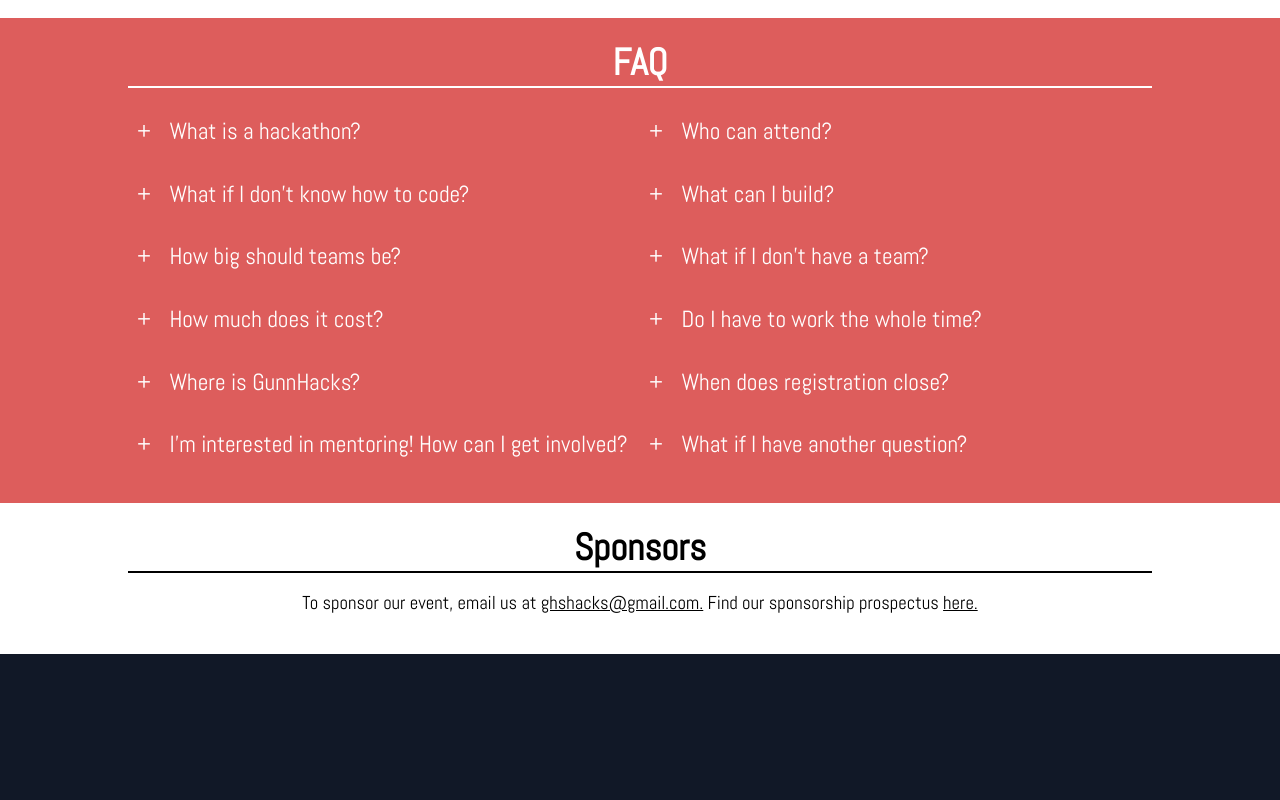
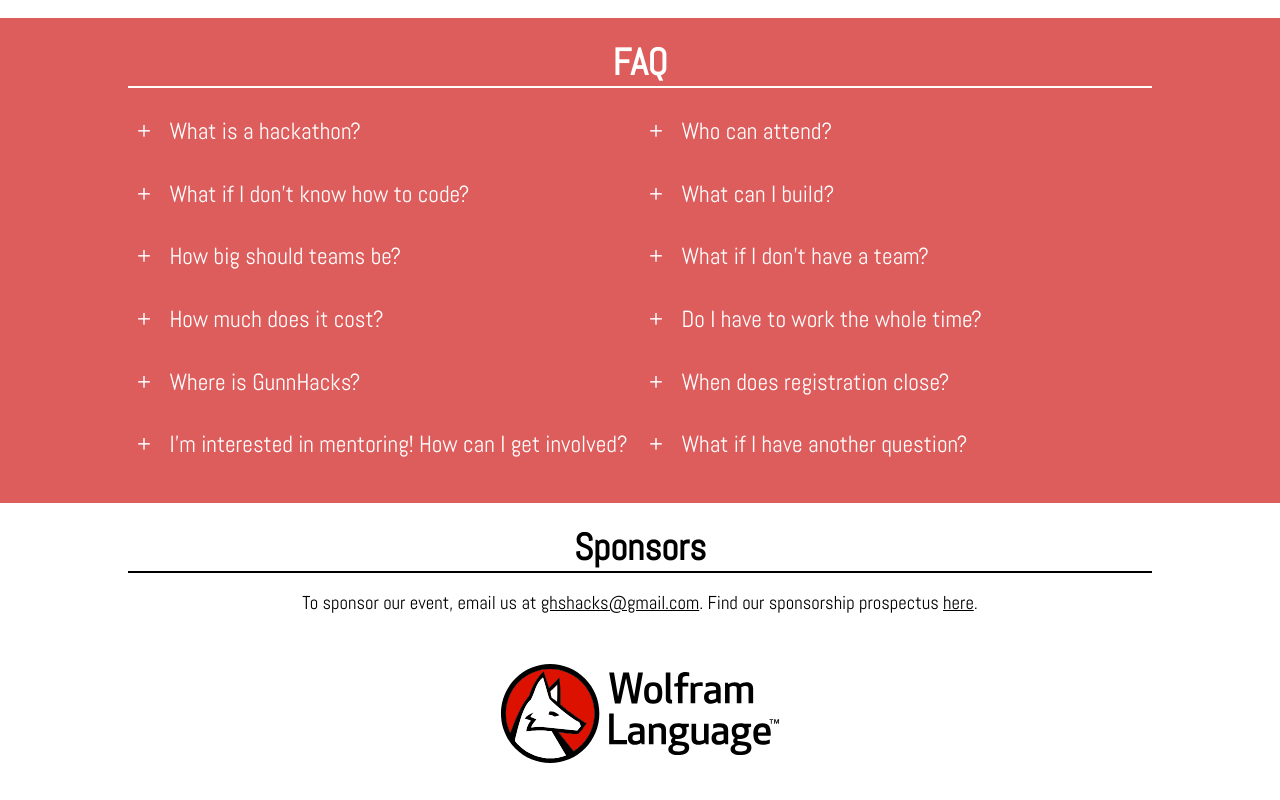
Before and after one commit to united-computations/GunnHacks8.0, a Svelte app: page / in a window 1280 px wide. Shown: the part 1000-1800 px from the top of the page. Before the commit the page ends 1654 px from the top, so only its background shows below. Built offline with nearby package versions, Linux system fonts and the light colour scheme.

Commit message:
Add our first sponsor, wolfram!

```diff
--- /dev/null
+++ b/src/Sponsor.svelte
@@ -0,0 +1,26 @@
+<script lang="ts">
+    export let href: string;
+    export let src: string;
+    export let alt: string;
+</script>
+
+<div>
+    <a href={href}>
+        <img src={src} alt={alt}>
+    </a>
+</div>
+
+<style lang="scss">
+  $max-height: 5.5rem;
+  $max-width: 18rem;
+
+  div {
+    flex: 1 1 $max-width;
+
+    img {
+      max-height: $max-height;
+      max-width: $max-width;
+      padding: 0.5rem 1rem;
+    }
+  }
+</style>
--- a/src/Sponsors.svelte
+++ b/src/Sponsors.svelte
@@ -1,11 +1,26 @@
 <script>
     import Section from './Section.svelte';
+    import Sponsor from './Sponsor.svelte';
 </script>
 
 <Section title="Sponsors">
     <p>
-        To sponsor our event, email us at <a href="mailto:ghshacks@gmail.com">ghshacks@gmail.com.</a>
-        Find our sponsorship prospectus <a target="_blank" rel="noopener noreferrer" href="docs/sponsorship_prospectus.pdf">here.</a>
+        To sponsor our event, email us at <a href="mailto:ghshacks@gmail.com">ghshacks@gmail.com</a>.
+        Find our sponsorship prospectus <a target="_blank" rel="noopener noreferrer" href="docs/sponsorship_prospectus.pdf">here</a>.
     </p>
-    <!-- Sponsors go here when we get some! -->
+
+    <div class="sponsors-content">
+        <Sponsor href="https://www.wolfram.com" src="sponsors/wolfram.svg" alt="wolfram" />
+    </div>
 </Section>
+
+<style lang="scss">
+  .sponsors-content {
+    margin: 0 auto;
+    padding-top: 1rem;
+    display: flex;
+    flex-wrap: wrap;
+    align-items: center;
+    text-align: center;
+  }
+</style>
```
Also changed, not shown: public/sponsors/wolfram.svg (added).
